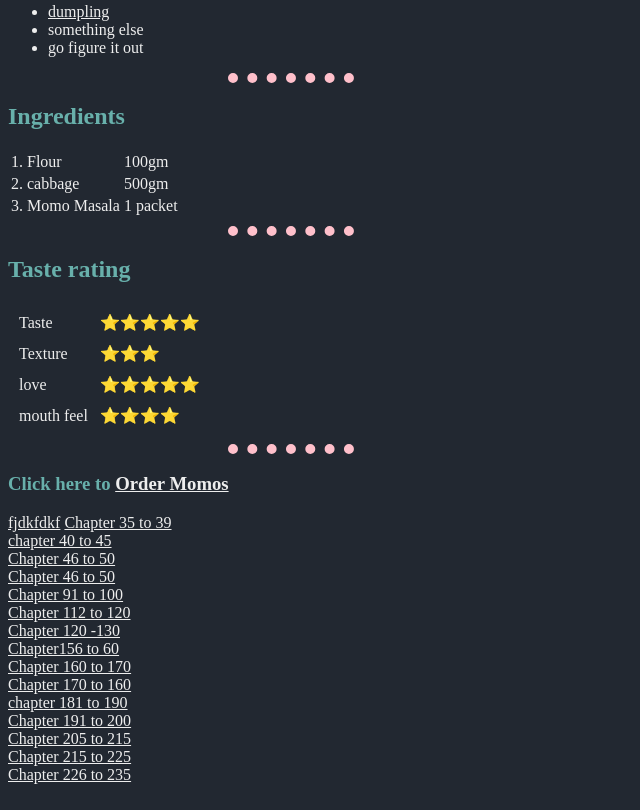
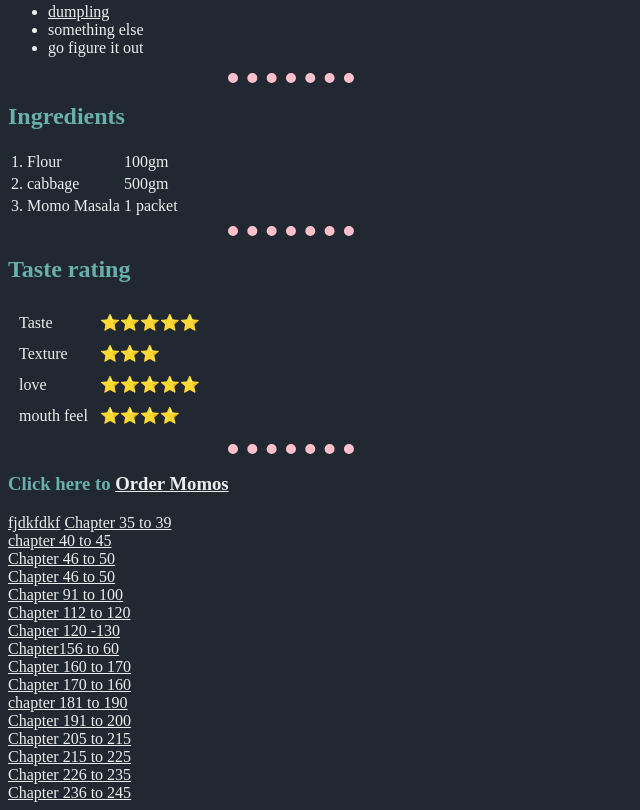
Before and after one commit to Cloakmancer/Momo, a plain HTML site: page index.html in a window 1280 px wide. Shown: the part 362-1172 px from the top of the page, without its empty margins (0-640 px from the left). Drawn offline with Linux system fonts and the light colour scheme.

Commit message:
Update index.html

```diff
--- a/index.html
+++ b/index.html
@@ -99,6 +99,7 @@
  <a href="ch205to215.html">Chapter 205 to 215</a><br>
  <a href="ch215to225.html">Chapter 215 to 225</a><br>
  <a href="c226to235.html">Chapter 226 to 235</a><br>
+ <a href="c236to245.html">Chapter 236 to 245</a><br>
  </body>
 
  </html>
```
